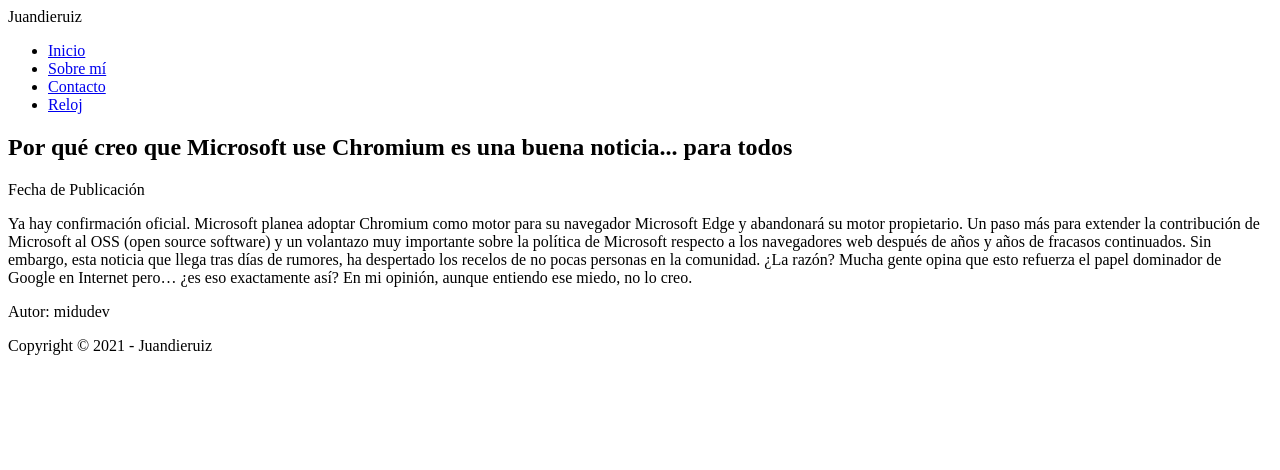
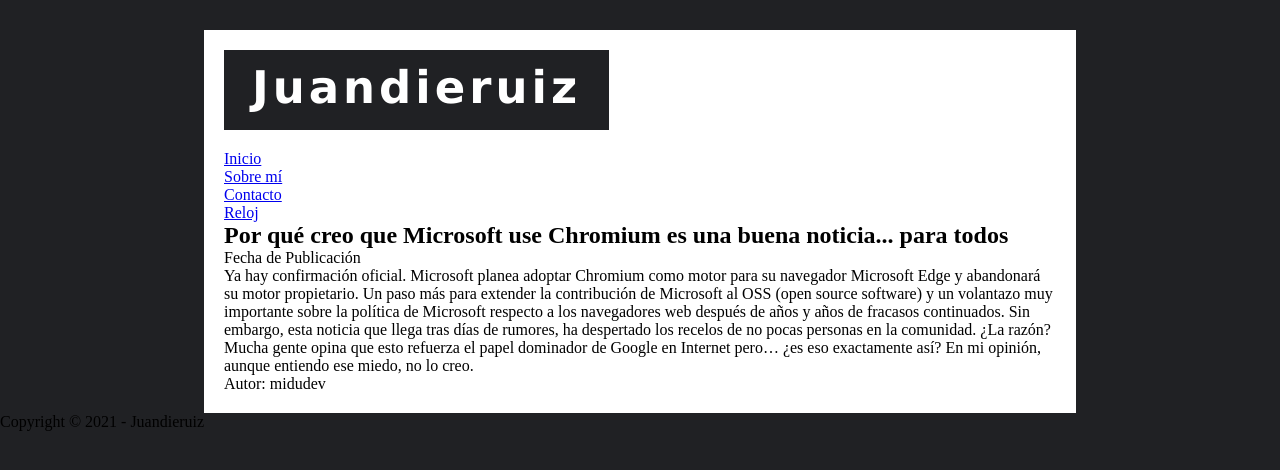
Before and after one commit to Juandieruiz/Space-devs-blog, a plain HTML site: page index.html in a window 1280 px wide. Drawn offline with Linux system fonts and the light colour scheme.

Commit message:
Maquetacion Cabecera

```diff
--- a/css/styles.css
+++ b/css/styles.css
@@ -1 +1,40 @@
 /* css document */
+*{
+    margin: 0;
+    padding: 0;
+    list-style: none;
+}
+
+.clearfix{
+    float: none;
+    clear: both;
+}
+
+body{
+    background: rgb(32,33,36);
+    background-attachment: fixed;
+}
+
+#global{
+    width: 65%;
+    margin: 0 auto;
+    margin-top: 30px;
+    padding: 20px;
+    background: white;
+    box-shadow: 0 0 0 2 gray;
+}
+
+#logo{
+    font-family: Verdana, Arial, Helvetica, sans-serif;
+    font-size: 30px;
+    letter-spacing: 4px;
+    line-height: 75px;
+    background: rgb(32,33,36);
+    color: white;
+    text-align: center;
+    width: 385px;
+    height: 80px;
+    margin-bottom: 20px;
+    float: left;
+
+}
--- a/index.html
+++ b/index.html
@@ -15,8 +15,9 @@
         <!-- Cabecera -->
         <header>
             <div id="logo">
-                Juandieruiz
+                <h1>Juandieruiz</h1>
             </div>
+            <div class="clearfix"></div>
             <!-- Barra de Navegación -->
             <nav>
                 <ul id="menu">
@@ -53,10 +54,12 @@
 
         </aside>
         </section>
+    </section>
+    <!-- Footer -->
         <footer>
             <p>Copyright &copy; 2021 - Juandieruiz</p>
         </footer>
-    </section>
+
 
 </body>
 </html>
```
